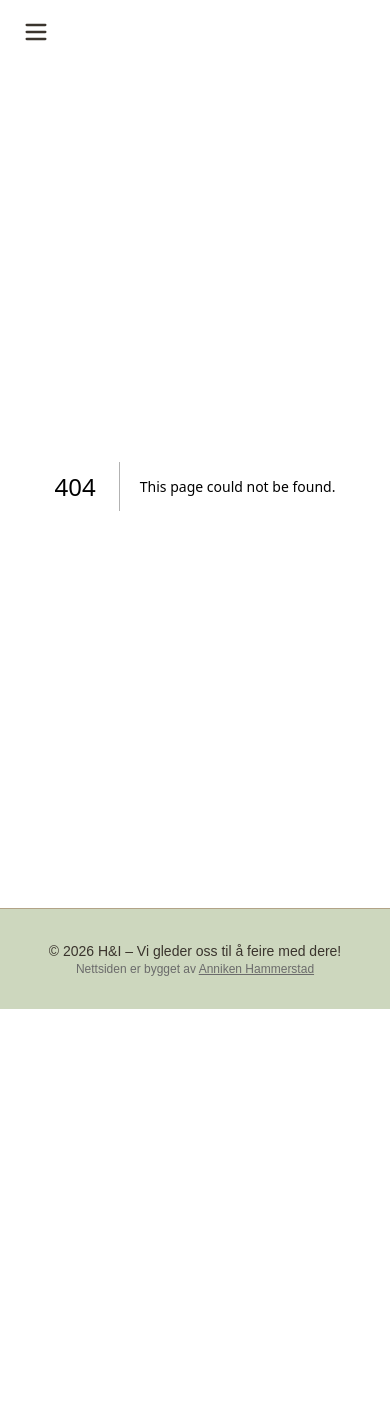
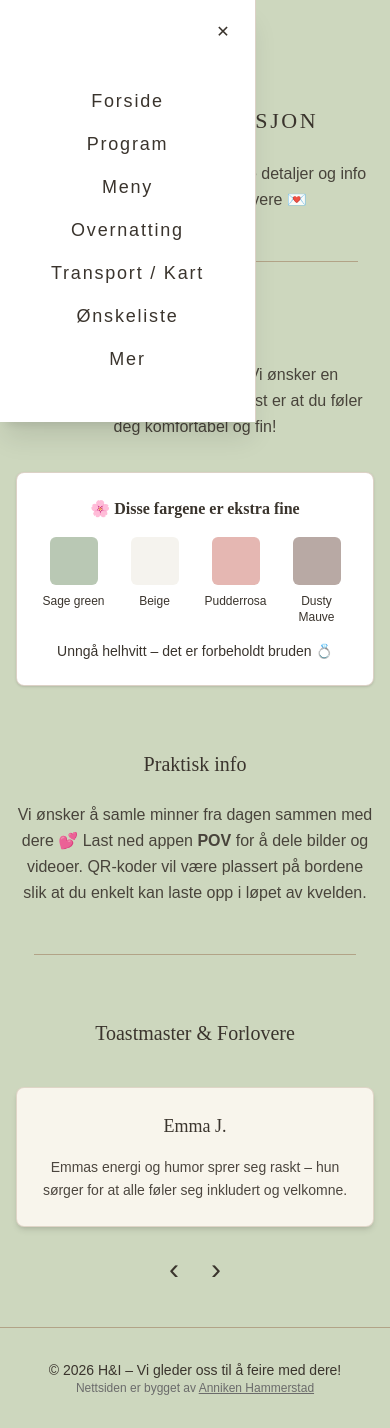
Before and after one commit to ankiiin/henrikogingrid, a Next.js app: page /annen-info in a window 390 px wide. Before the commit this address had no page. Before the commit the page ends 1009 px from the top, so only its background shows below. Built offline with nearby package versions, Linux system fonts and the light colour scheme.

Commit message:
✨ Add "More Info" page and mobile slide-in navigation
- Implement new "More Info" page with dress code, practical info, and carousel
- Update Navbar with functional mobile slide-in menu
- Ensure responsiveness across devices (images, layout adjustments)
- Format all documents for consistency

```diff
--- /dev/null
+++ b/app/annen-info/page.tsx
@@ -0,0 +1,134 @@
+"use client";
+
+import { useState } from "react";
+import Toastmaster from "@/components/Toastmaster";
+
+const slides = [
+  {
+    name: "Emma J.",
+    text: "Emmas energi og humor sprer seg raskt – hun sørger for at alle føler seg inkludert og velkomne.",
+  },
+  {
+    name: "Markus L.",
+    text: "Markus er kjent for sitt rolige vesen og kloke råd – en trygg støtte for både brud og brudgom.",
+  },
+  {
+    name: "Sofie B.",
+    text: "Sofie elsker å arrangere og har stålkontroll på detaljer – hun er klar for å holde festen i gang!",
+  },
+  {
+    name: "Jonas E.",
+    text: "Jonas er alltid med på en god historie eller toast – forvent både latter og varme ord fra ham.",
+  },
+];
+
+export default function AnnenInfoPage() {
+  const [current, setCurrent] = useState(0);
+
+  const prevSlide = () => {
+    setCurrent((prev) => (prev === 0 ? slides.length - 1 : prev - 1));
+  };
+
+  const nextSlide = () => {
+    setCurrent((prev) => (prev === slides.length - 1 ? 0 : prev + 1));
+  };
+
+  return (
+    <main className="w-full max-w-4xl mx-auto px-4 sm:px-6 py-10 md:py-14 text-[#3A342D]">
+      <h1 className="text-center font-serif uppercase tracking-[0.12em] text-[22px] md:text-[28px]">
+        MER INFORMASJON
+      </h1>
+      <p className="max-w-[780px] mx-auto mt-6 text-center leading-relaxed opacity-90 font-sans">
+        Her finner du kleskode, praktiske detaljer og info om toastmaster og
+        forlovere 💌
+      </p>
+
+      <div className="mt-12 px-4 md:px-6">
+        <div className="h-px bg-[#A78D71]/70 mx-auto w-full max-w-[980px]" />
+      </div>
+
+      <section className="mt-12">
+        <h2 className="font-serif text-center text-xl md:text-2xl mb-6">
+          Kleskode
+        </h2>
+        <p className="text-center opacity-90 leading-relaxed mb-8 font-sans">
+          Formell sommerantrekk 🌿 Vi ønsker en høytidelig stemning – men
+          viktigst er at du føler deg komfortabel og fin!
+        </p>
+
+        <div className="bg-[#FFFFFF] border border-[#A78D71]/40 rounded-lg shadow-sm p-6 max-w-lg mx-auto">
+          <h3 className="text-center font-serif font-semibold mb-4">
+            🌸 Disse fargene er ekstra fine
+          </h3>
+          <div className="grid grid-cols-4 gap-4 mb-4">
+            <div className="text-center">
+              <div className="w-12 h-12 rounded-md bg-[#B9C8B4] mx-auto mb-2" />
+              <p className="text-xs">Sage green</p>
+            </div>
+            <div className="text-center">
+              <div className="w-12 h-12 rounded-md bg-[#F5F3EE] mx-auto mb-2" />
+              <p className="text-xs">Beige</p>
+            </div>
+            <div className="text-center">
+              <div className="w-12 h-12 rounded-md bg-[#E5B7B2] mx-auto mb-2" />
+              <p className="text-xs">Pudderrosa</p>
+            </div>
+            <div className="text-center">
+              <div className="w-12 h-12 rounded-md bg-[#B8A9A4] mx-auto mb-2" />
+              <p className="text-xs">Dusty Mauve</p>
+            </div>
+          </div>
+          <p className="text-center text-sm font-medium">
+            Unngå helhvitt – det er forbeholdt bruden 💍
+          </p>
+        </div>
+      </section>
+
+      <section className="mt-16 text-center">
+        <h2 className="font-serif text-xl md:text-2xl mb-6">Praktisk info</h2>
+        <p className="max-w-[780px] mx-auto leading-relaxed opacity-90 font-sans">
+          Vi ønsker å samle minner fra dagen sammen med dere 💕 Last ned appen{" "}
+          <strong>POV</strong> for å dele bilder og videoer. QR-koder vil være
+          plassert på bordene slik at du enkelt kan laste opp i løpet av
+          kvelden.
+        </p>
+      </section>
+
+      <div className="mt-12">
+        <div className="h-px bg-[#A78D71]/70 mx-auto w-[90%] max-w-[1600px]" />
+      </div>
+
+      <section className="mt-16 text-center">
+        <h2 className="font-serif text-xl md:text-2xl mb-10">
+          Toastmaster & Forlovere
+        </h2>
+
+        <div className="relative w-full max-w-md mx-auto">
+          <div className="overflow-hidden rounded-lg border border-[#A78D71]/30 shadow-md bg-[#F8F5EC] p-6">
+            <h3 className="font-serif text-lg mb-4">{slides[current].name}</h3>
+            <p className="text-sm md:text-base leading-relaxed font-sans opacity-90">
+              {slides[current].text}
+            </p>
+          </div>
+
+          <div className="mt-6 flex justify-center gap-8">
+            <button
+              onClick={prevSlide}
+              aria-label="Forrige"
+              className="text-3xl text-[#3A342D] hover:text-[#6B5843] transition"
+            >
+              ‹
+            </button>
+            <button
+              onClick={nextSlide}
+              aria-label="Neste"
+              className="text-3xl text-[#3A342D] hover:text-[#6B5843] transition"
+            >
+              ›
+            </button>
+          </div>
+        </div>
+      </section>
+    </main>
+  );
+}
--- a/app/meny/page.tsx
+++ b/app/meny/page.tsx
@@ -10,8 +10,8 @@ export default function MenyPage() {
         <p className="max-w-[780px] mx-auto mt-6 text-center leading-relaxed font-sans">
           Detaljert meny publiseres nærmere bryllupsdagen.
           <br />
-          Om du har matpreferanser eller allergier er det fint om du oppgir dette i
-          svaret ditt til oss 💌
+          Om du har matpreferanser eller allergier er det fint om du oppgir
+          dette i svaret ditt til oss 💌
         </p>
       </section>
 
@@ -44,7 +44,7 @@ export default function MenyPage() {
         <div className="h-px bg-[#A78D71]/70 mx-auto w-[90%] max-w-[1600px]"></div>
       </div>
 
-      <Toastmaster/>
+      <Toastmaster />
     </main>
   );
 }
--- a/app/overnatting/page.tsx
+++ b/app/overnatting/page.tsx
@@ -48,7 +48,7 @@ export default function OvernattingPage() {
         <div className="h-px bg-[#A78D71]/70 mx-auto w-full max-w-[980px]"></div>
       </div>
 
-      <Toastmaster/>
+      <Toastmaster />
     </main>
   );
 }
--- a/app/page.tsx
+++ b/app/page.tsx
@@ -89,7 +89,7 @@ export default function HomePage() {
       <div className="mt-10 mb-10">
         <div className="h-px bg-[#A78D71]/70 mx-auto w-[90%] max-w-[1600px]"></div>
       </div>
-      <Toastmaster/>
+      <Toastmaster />
     </main>
   );
 }
--- a/app/program/page.tsx
+++ b/app/program/page.tsx
@@ -45,7 +45,7 @@ export default function ProgramPage() {
       <div className="mt-10 mb-10">
         <div className="h-px bg-[#A78D71]/70 mx-auto w-[90%] max-w-[1600px]"></div>
       </div>
-      <Toastmaster/>
+      <Toastmaster />
     </main>
   );
 }
--- a/app/transport/page.tsx
+++ b/app/transport/page.tsx
@@ -68,7 +68,7 @@ export default function TransportPage() {
         <div className="h-px bg-[#A78D71]/70 mx-auto w-full max-w-[980px]" />
       </div>
 
-      <Toastmaster/>
+      <Toastmaster />
     </main>
   );
 }
--- a/components/navbar.tsx
+++ b/components/navbar.tsx
@@ -1,13 +1,17 @@
+"use client";
 import Link from "next/link";
+import { useState } from "react";
 
 export default function Navbar() {
+  const [isOpen, setIsOpen] = useState(false);
+
   return (
     <header className="w-full">
       <div className="max-w-[980px] mx-auto px-4 flex items-center justify-between h-16">
         <button
-          id="menuBtn"
+          onClick={() => setIsOpen(true)}
           aria-controls="mobileNav"
-          aria-expanded="false"
+          aria-expanded={isOpen}
           className="lg:hidden inline-flex items-center justify-center w-10 h-10 text-[#3A342D]"
         >
           <svg
@@ -19,18 +23,11 @@ export default function Navbar() {
             stroke="currentColor"
             strokeWidth="2"
           >
-            <path strokeLinecap="round" strokeLinejoin="round" d="M4 6h16M4 12h16M4 18h16" />
-          </svg>
-          <svg
-            id="iconClose"
-            xmlns="http://www.w3.org/2000/svg"
-            className="w-7 h-7 hidden"
-            fill="none"
-            viewBox="0 0 24 24"
-            stroke="currentColor"
-            strokeWidth="2"
-          >
-            <path strokeLinecap="round" strokeLinejoin="round" d="M6 18L18 6M6 6l12 12" />
+            <path
+              strokeLinecap="round"
+              strokeLinejoin="round"
+              d="M4 6h16M4 12h16M4 18h16"
+            />
           </svg>
         </button>
       </div>
@@ -53,35 +50,45 @@ export default function Navbar() {
 
       <div
         id="mobileNav"
-        className="lg:hidden hidden fixed inset-0 bg-transparent z-50"
+        className={`lg:hidden fixed top-0 left-0 w-64 h-1/2 bg-white shadow-xl border-r border-[#A78D71]/40 p-6 transition-transform duration-300 z-50`}
       >
-        <div className="absolute top-6 left-6 bg-white rounded-xl border border-[#A78D71]/40 shadow-xl p-6 w-[260px]">
-          <button
-            id="closeMenu"
-            className="absolute top-2 right-2 w-10 h-10 inline-flex items-center justify-center text-[#3A342D]"
-          >
-            <svg
-              xmlns="http://www.w3.org/2000/svg"
-              className="w-6 h-6"
-              fill="none"
-              viewBox="0 0 24 24"
-              stroke="currentColor"
-              strokeWidth="2"
-            >
-              <path strokeLinecap="round" strokeLinejoin="round" d="M6 18L18 6M6 6l12 12" />
-            </svg>
-          </button>
-          <nav className="flex flex-col gap-4 text-center text-[#3A342D] text-[18px] tracking-[0.10em] mt-6">
-            <Link href="/">Forside</Link>
-            <Link href="/program">Program</Link>
-            <Link href="/meny">Meny</Link>
-            <Link href="/overnatting">Overnatting</Link>
-            <Link href="/transport">Transport / Kart</Link>
-            <Link href="/onskeliste">Ønskeliste</Link>
-            <Link href="/annen-info">Mer</Link>
-          </nav>
-        </div>
+        <button
+          onClick={() => setIsOpen(false)}
+          className="absolute top-4 right-4 w-8 h-8 text-[#3A342D]"
+        >
+          ✕
+        </button>
+        <nav className="flex flex-col gap-4 px-6 mt-16 text-[#3A342D] text-[18px] tracking-[0.10em]">
+          <Link href="/" onClick={() => setIsOpen(false)}>
+            Forside
+          </Link>
+          <Link href="/program" onClick={() => setIsOpen(false)}>
+            Program
+          </Link>
+          <Link href="/meny" onClick={() => setIsOpen(false)}>
+            Meny
+          </Link>
+          <Link href="/overnatting" onClick={() => setIsOpen(false)}>
+            Overnatting
+          </Link>
+          <Link href="/transport" onClick={() => setIsOpen(false)}>
+            Transport / Kart
+          </Link>
+          <Link href="/onskeliste" onClick={() => setIsOpen(false)}>
+            Ønskeliste
+          </Link>
+          <Link href="/annen-info" onClick={() => setIsOpen(false)}>
+            Mer
+          </Link>
+        </nav>
       </div>
+
+      {isOpen && (
+        <div
+          onClick={() => setIsOpen(false)}
+          className="fixed inset-0 bg-black/30 z-40"
+        />
+      )}
     </header>
   );
 }
```
Also changed, not shown: app/onskeliste/page.tsx (added), components/Toastmaster.tsx (indentation only), components/footer.tsx (indentation only).
